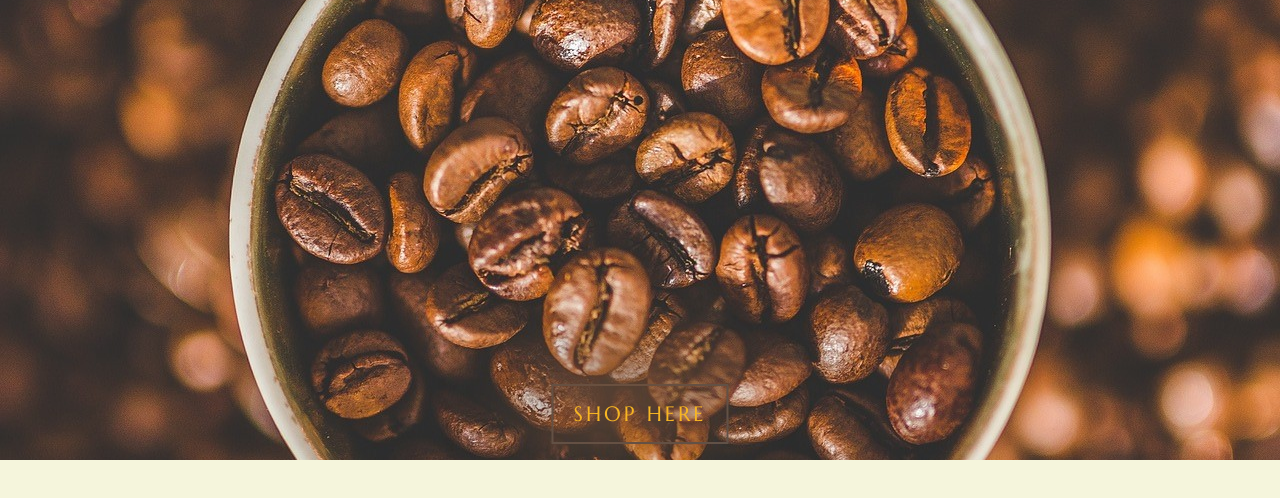
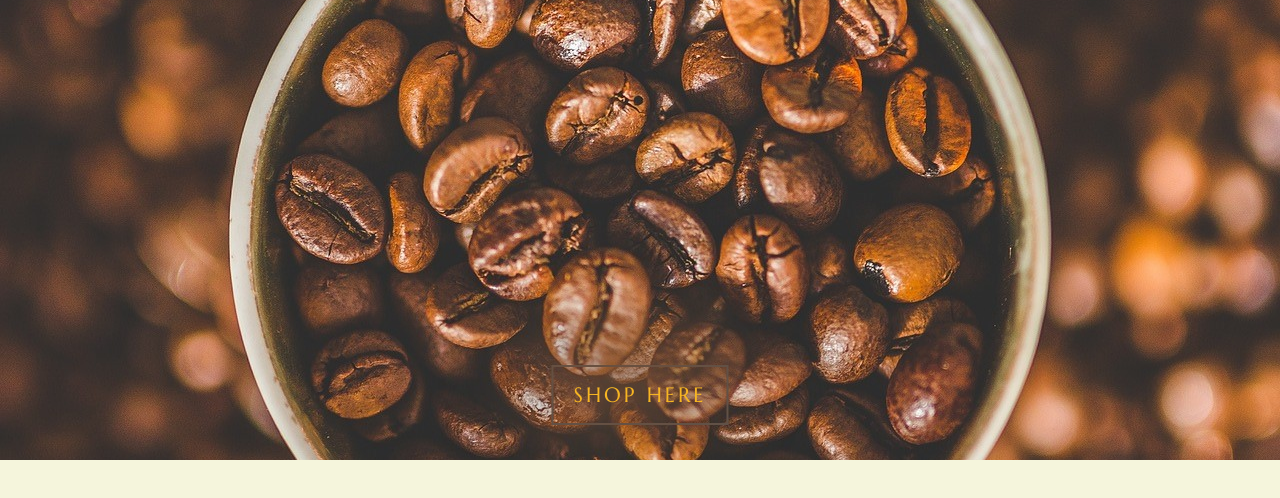
Before and after one commit to menoo-o/Haveli-Brews, a plain HTML site: page index.html in a window 1280 px wide. Shown: the part 114-612 px from the top of the page. Drawn offline with Linux system fonts and the light colour scheme; a web font is replaced by a local one.

Commit message:
hero sec updated

```diff
--- a/styless.css
+++ b/styless.css
@@ -158,7 +158,7 @@ body{
 
 .discover-btn {
     position: absolute;
-    bottom: 1rem; /* Adjust this value to fine-tune the button's position */
+    bottom: 2.2rem; /* Adjust this value to fine-tune the button's position */
     left: 50%; /* Positions the button horizontally at the center */
     transform: translateX(-50%); /* Centers the button horizontally */
     padding: 15px 20px;
```
